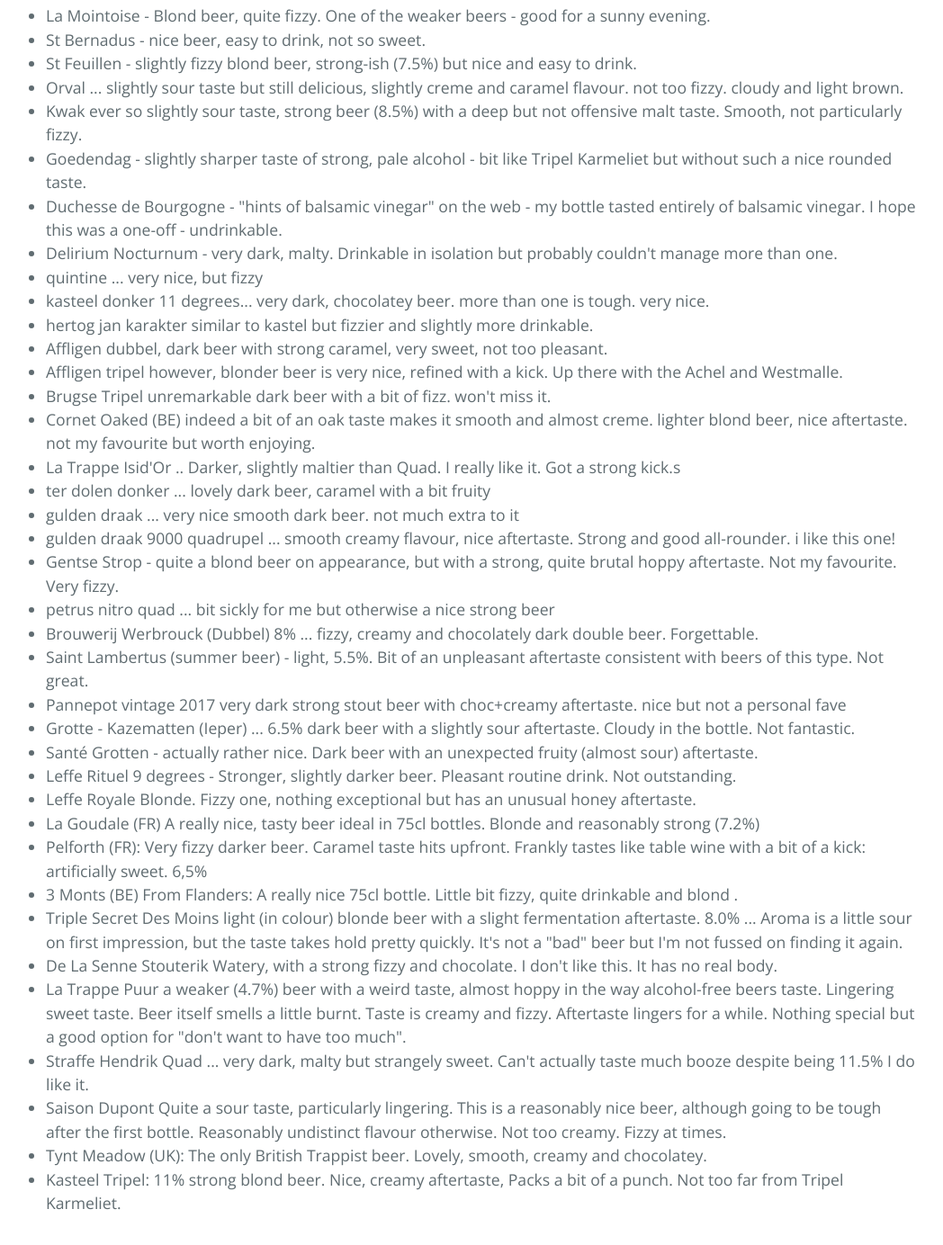
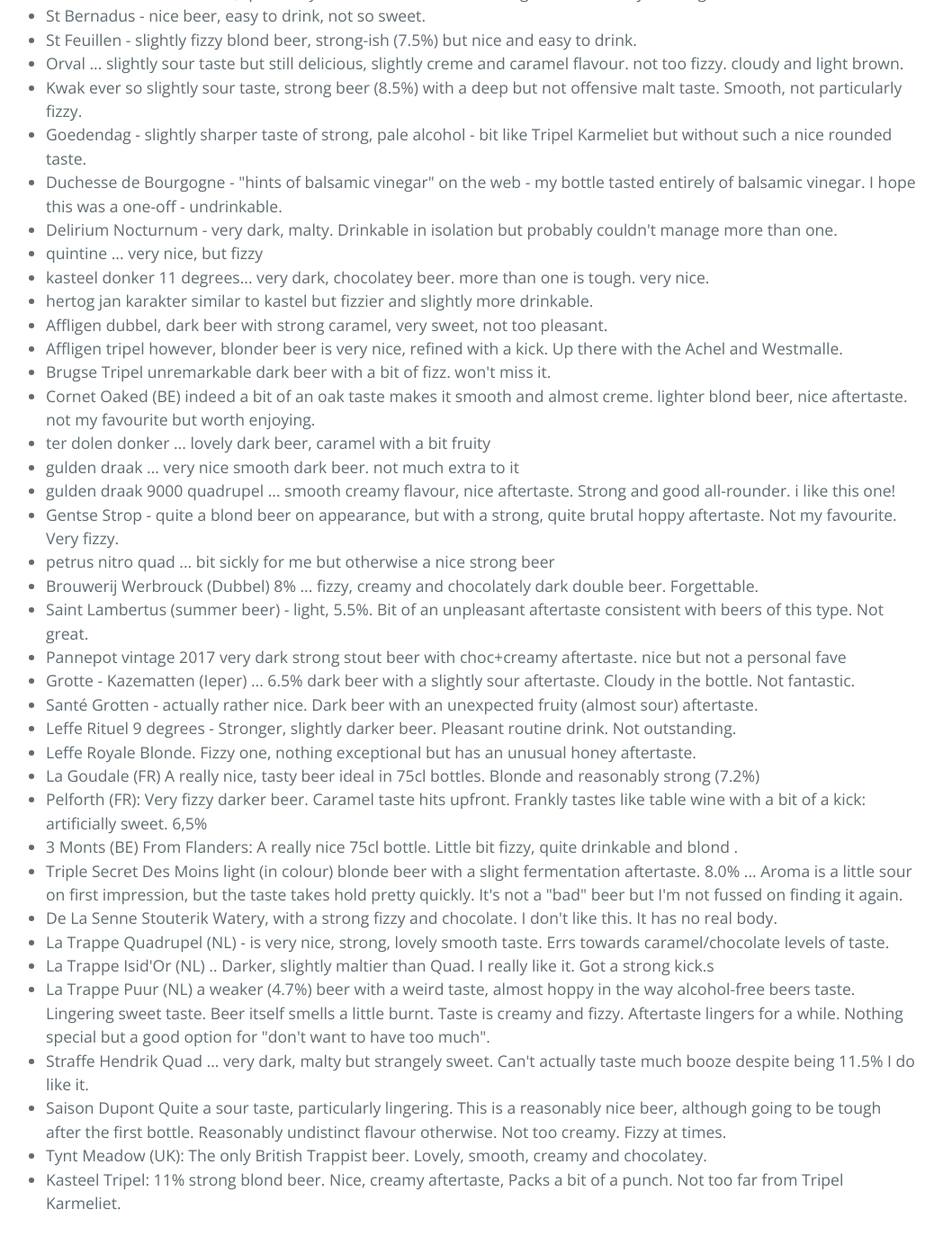
Before and after one commit to svenlatham/svenlatham-website, a Jekyll site: the page built from beer/index.html, in a window 1280 px wide and 1400 px high, scrolled down 985 px. Shown: the top 1384 px of the window at 90% size, without its empty margins (125-1173 px from the left). Built offline with Jekyll 4.4.1, drawn with Linux system fonts in a browser that asks for light colours; some of the changed text lies outside the part shown.

Commit message:
Consolidated La Trappe

```diff
--- a/beer/index.html
+++ b/beer/index.html
@@ -64,7 +62,9 @@ title: Beer
 <li>3 Monts (BE) From Flanders: A really nice 75cl bottle. Little bit fizzy, quite drinkable and blond .</li>
 <li>Triple Secret Des Moins  light (in colour) blonde beer with a slight fermentation aftertaste. 8.0% ... Aroma is a little sour on first impression, but the taste takes hold pretty quickly. It's not a "bad" beer but I'm not fussed on finding it again.</li>
 <li>De La Senne Stouterik Watery, with a strong fizzy and chocolate. I don't like this. It has no real body.</li>
-<li>La Trappe Puur a weaker (4.7%) beer with a weird taste, almost hoppy in the way alcohol-free beers taste. Lingering sweet taste. Beer itself smells a little burnt. Taste is creamy and fizzy. Aftertaste lingers for a while. Nothing special but  a good option for "don't want to have too much".</li>
+<li>La Trappe Quadrupel (NL) - is very nice, strong, lovely smooth taste. Errs towards caramel/chocolate levels of taste.</li>
+<li>La Trappe Isid'Or (NL) .. Darker, slightly maltier than Quad. I really like it. Got a strong kick.s</li>
+<li>La Trappe Puur (NL) a weaker (4.7%) beer with a weird taste, almost hoppy in the way alcohol-free beers taste. Lingering sweet taste. Beer itself smells a little burnt. Taste is creamy and fizzy. Aftertaste lingers for a while. Nothing special but  a good option for "don't want to have too much".</li>
 <li>Straffe Hendrik Quad ... very dark, malty but strangely sweet. Can't actually taste much booze despite being 11.5% I do like it.</li>
 <li>Saison Dupont Quite a sour taste, particularly lingering. This is a reasonably nice beer, although going to be tough after the first bottle. Reasonably undistinct flavour otherwise. Not too creamy. Fizzy at times.</li>
 <li>Tynt Meadow (UK): The only British Trappist beer. Lovely, smooth, creamy and chocolatey.</li>
```
Also changed, not shown: other parts of beer/index.html (+0 -2 lines).
